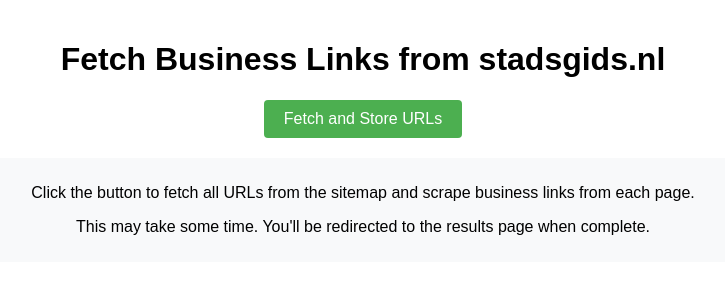
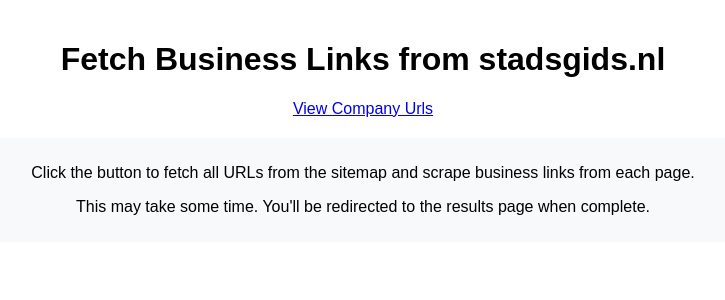
Before and after one commit to devhassan17/Scrapper-V5, a Flask app: page / in a window 1280 px wide. Shown: the top 300 px of the page, without its empty margins (277-1002 px from the left). Run offline with Flask 3, Linux system fonts and the light colour scheme.

Commit message:
Update index.html

```diff
--- a/templates/index.html
+++ b/templates/index.html
@@ -32,9 +32,7 @@
 </head>
 <body>
     <h1>Fetch Business Links from stadsgids.nl</h1>
-    <form action="/fetch" method="post">
-        <button type="submit">Fetch and Store URLs</button>
-    </form>
+    <a href="https://scrapper-v5.onrender.com/data"> View Company Urls </a>
     <div class="message">
         <p>Click the button to fetch all URLs from the sitemap and scrape business links from each page.</p>
         <p>This may take some time. You'll be redirected to the results page when complete.</p>
```
